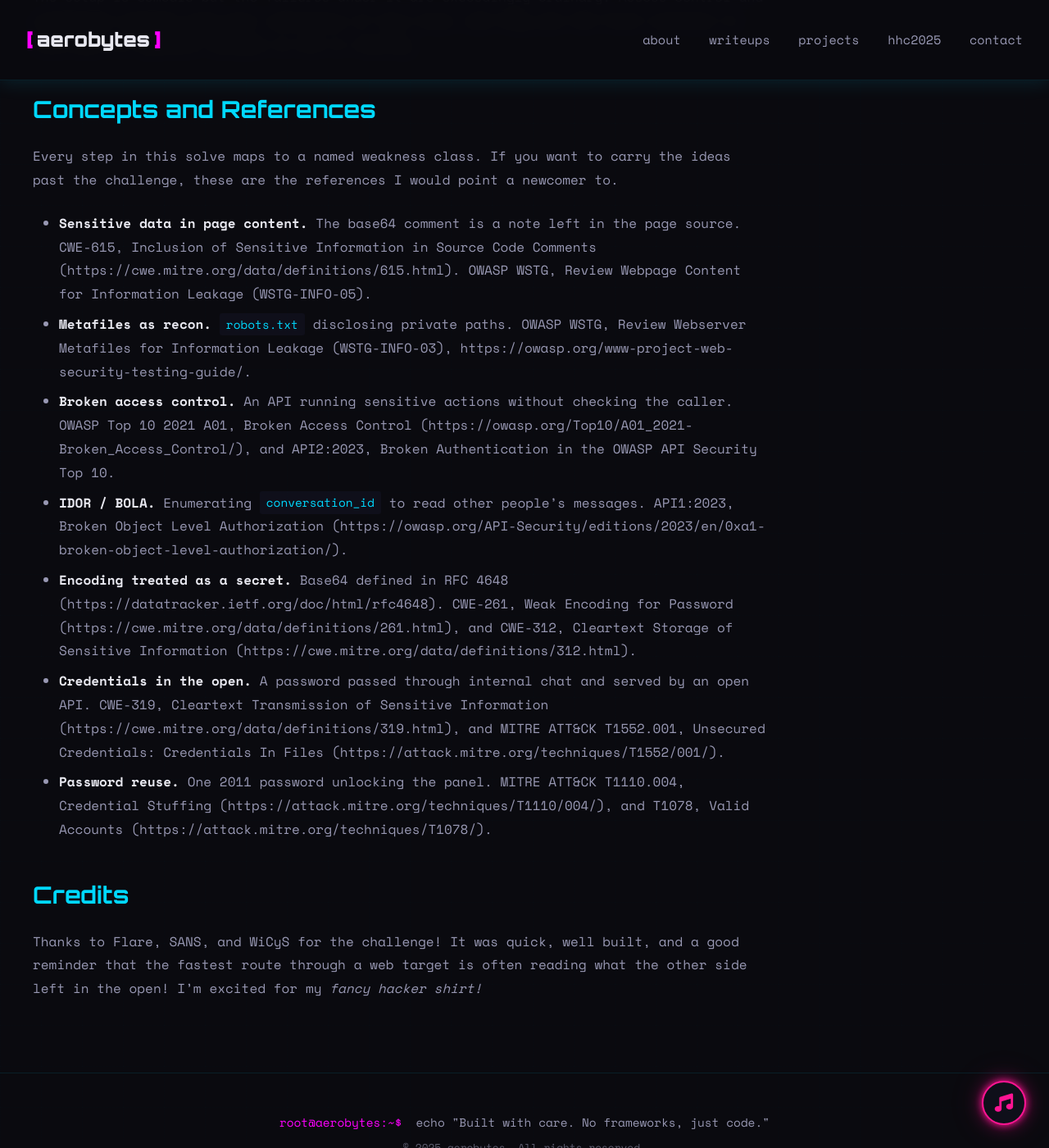
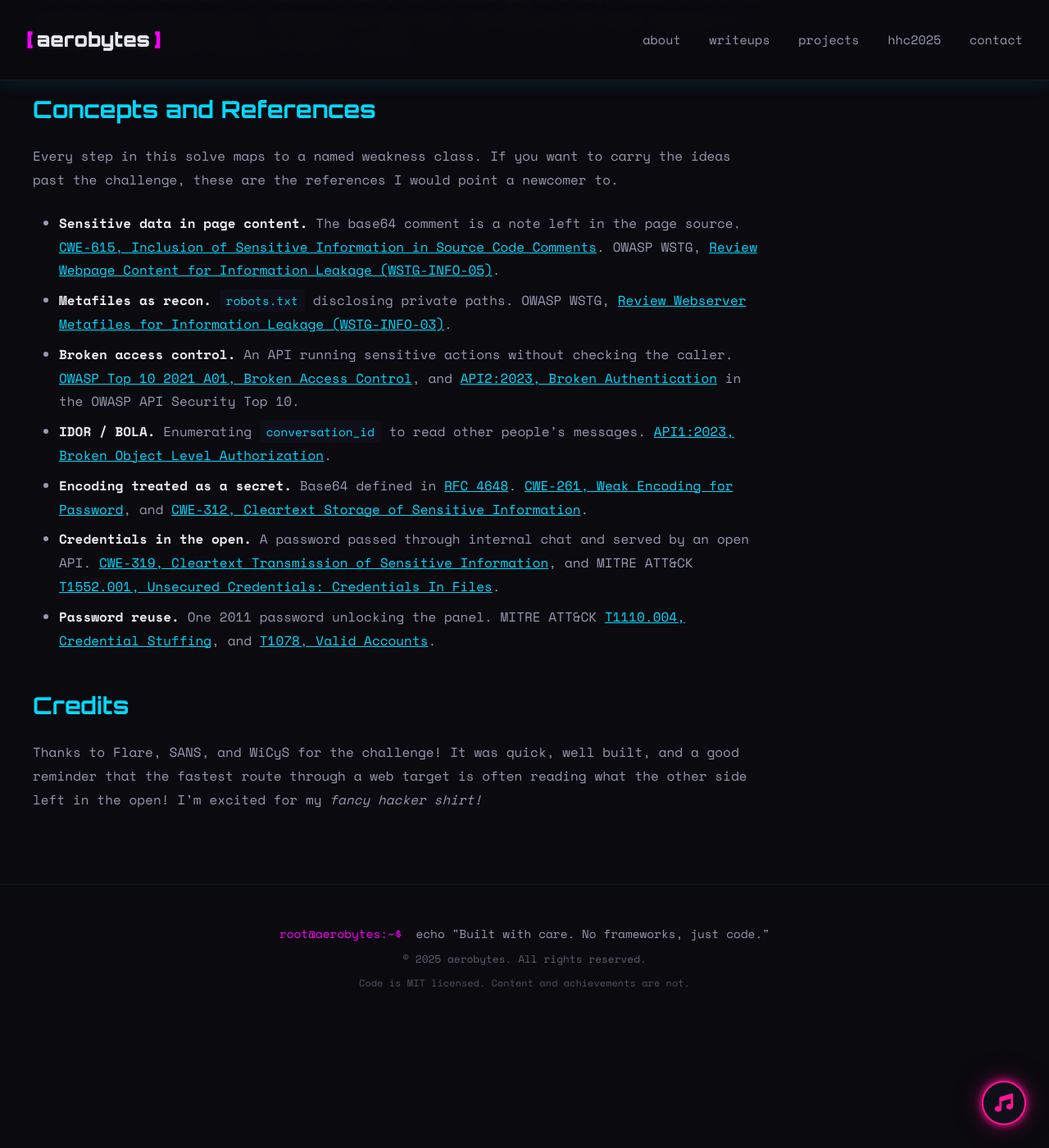
Before and after one commit to Aeronique/aerobytes-site, a Jekyll site: the page built from _posts/2026-08-19-sisterhood-travelling-packets.md, in a window 1280 px wide and 1400 px high, scrolled down 11271 px. Shown: the whole window at 82% size. Built offline with Jekyll 4.4.1, drawn with Linux system fonts in a browser that asks for light colours; some of the changed lines change nothing that is shown.

Commit message:
Update 2026-08-19-sisterhood-travelling-packets.md

```diff
--- a/_posts/2026-08-19-sisterhood-travelling-packets.md
+++ b/_posts/2026-08-19-sisterhood-travelling-packets.md
@@ -184,13 +184,13 @@
 
 Every step in this solve maps to a named weakness class. If you want to carry the ideas past the challenge, these are the references I would point a newcomer to.
 
-- **Sensitive data in page content.** The base64 comment is a note left in the page source. CWE-615, Inclusion of Sensitive Information in Source Code Comments (https://cwe.mitre.org/data/definitions/615.html). OWASP WSTG, Review Webpage Content for Information Leakage (WSTG-INFO-05).
-- **Metafiles as recon.** `robots.txt` disclosing private paths. OWASP WSTG, Review Webserver Metafiles for Information Leakage (WSTG-INFO-03), https://owasp.org/www-project-web-security-testing-guide/.
-- **Broken access control.** An API running sensitive actions without checking the caller. OWASP Top 10 2021 A01, Broken Access Control (https://owasp.org/Top10/A01_2021-Broken_Access_Control/), and API2:2023, Broken Authentication in the OWASP API Security Top 10.
-- **IDOR / BOLA.** Enumerating `conversation_id` to read other people's messages. API1:2023, Broken Object Level Authorization (https://owasp.org/API-Security/editions/2023/en/0xa1-broken-object-level-authorization/).
-- **Encoding treated as a secret.** Base64 defined in RFC 4648 (https://datatracker.ietf.org/doc/html/rfc4648). CWE-261, Weak Encoding for Password (https://cwe.mitre.org/data/definitions/261.html), and CWE-312, Cleartext Storage of Sensitive Information (https://cwe.mitre.org/data/definitions/312.html).
-- **Credentials in the open.** A password passed through internal chat and served by an open API. CWE-319, Cleartext Transmission of Sensitive Information (https://cwe.mitre.org/data/definitions/319.html), and MITRE ATT&CK T1552.001, Unsecured Credentials: Credentials In Files (https://attack.mitre.org/techniques/T1552/001/).
-- **Password reuse.** One 2011 password unlocking the panel. MITRE ATT&CK T1110.004, Credential Stuffing (https://attack.mitre.org/techniques/T1110/004/), and T1078, Valid Accounts (https://attack.mitre.org/techniques/T1078/).
+- **Sensitive data in page content.** The base64 comment is a note left in the page source. [CWE-615, Inclusion of Sensitive Information in Source Code Comments](https://cwe.mitre.org/data/definitions/615.html). OWASP WSTG, [Review Webpage Content for Information Leakage (WSTG-INFO-05)](https://owasp.org/www-project-web-security-testing-guide/v42/4-Web_Application_Security_Testing/01-Information_Gathering/05-Review_Webpage_Content_for_Information_Leakage).
+- **Metafiles as recon.** `robots.txt` disclosing private paths. OWASP WSTG, [Review Webserver Metafiles for Information Leakage (WSTG-INFO-03)](https://owasp.org/www-project-web-security-testing-guide/v42/4-Web_Application_Security_Testing/01-Information_Gathering/03-Review_Webserver_Metafiles_for_Information_Leakage).
+- **Broken access control.** An API running sensitive actions without checking the caller. [OWASP Top 10 2021 A01, Broken Access Control](https://owasp.org/Top10/A01_2021-Broken_Access_Control/), and [API2:2023, Broken Authentication](https://owasp.org/API-Security/editions/2023/en/0xa2-broken-authentication/) in the OWASP API Security Top 10.
+- **IDOR / BOLA.** Enumerating `conversation_id` to read other people's messages. [API1:2023, Broken Object Level Authorization](https://owasp.org/API-Security/editions/2023/en/0xa1-broken-object-level-authorization/).
+- **Encoding treated as a secret.** Base64 defined in [RFC 4648](https://datatracker.ietf.org/doc/html/rfc4648). [CWE-261, Weak Encoding for Password](https://cwe.mitre.org/data/definitions/261.html), and [CWE-312, Cleartext Storage of Sensitive Information](https://cwe.mitre.org/data/definitions/312.html).
+- **Credentials in the open.** A password passed through internal chat and served by an open API. [CWE-319, Cleartext Transmission of Sensitive Information](https://cwe.mitre.org/data/definitions/319.html), and MITRE ATT&CK [T1552.001, Unsecured Credentials: Credentials In Files](https://attack.mitre.org/techniques/T1552/001/).
+- **Password reuse.** One 2011 password unlocking the panel. MITRE ATT&CK [T1110.004, Credential Stuffing](https://attack.mitre.org/techniques/T1110/004/), and [T1078, Valid Accounts](https://attack.mitre.org/techniques/T1078/).
 
 ## Credits
 
```
